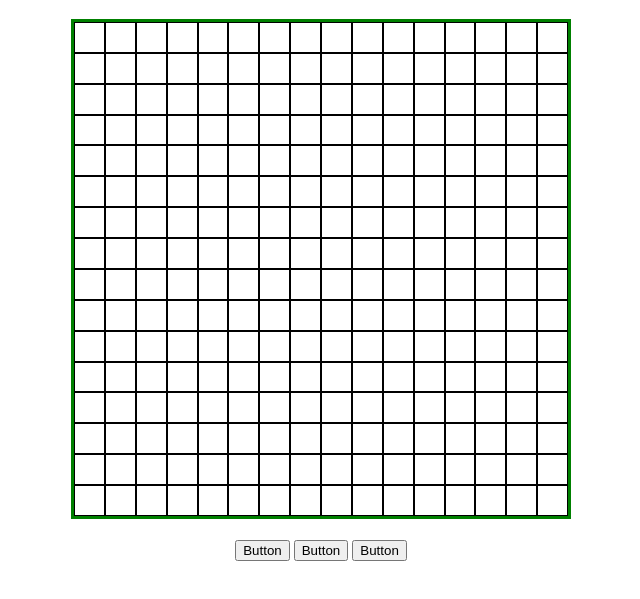
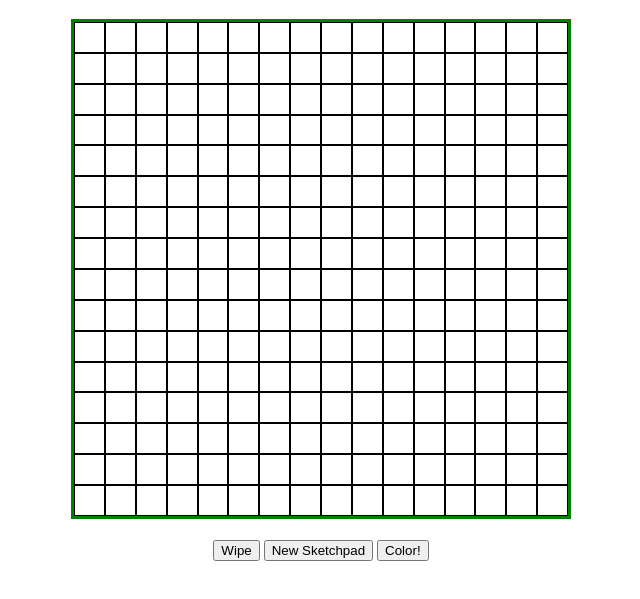
Before and after one commit to takinabradley/Etch-a-Sketch, a plain HTML site: page index.html in a window 1280 px wide. Shown: the part 69-668 px from the top of the page, without its empty margins (319-959 px from the left). Drawn offline with Linux system fonts and the light colour scheme.

Commit message:
Named buttons for their respective functions

```diff
--- a/index.html
+++ b/index.html
@@ -30,9 +30,9 @@
 	</div>
 
 	<div class="buttons">
-		<button>Button</button>
-		<button>Button</button>
-		<button>Button</button>
+		<button>Wipe</button>
+		<button>New Sketchpad</button>
+		<button>Color!</button>
 	<div>
 </body>
 
```
